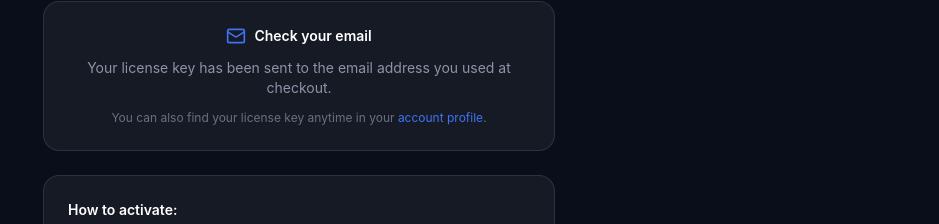
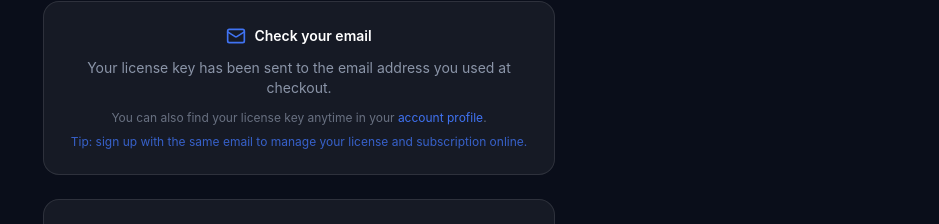
Before and after one commit to alheekmahlib/macbroom-website, a Next.js app: page /thank-you in a window 1280 px wide. Shown: the part 355-579 px from the top of the page, without its empty margins (341-1280 px from the left). Built offline with nearby package versions, Linux system fonts and the light colour scheme; no server answers.

Commit message:
fix: nudge users to sign up with the same checkout email
The license is linked to the email used at checkout (via LS webhook), not
the account. Adding a tip on the thank-you page so users sign up with the
same email to see/manage their license in the profile.

```diff
--- a/src/app/thank-you/page.tsx
+++ b/src/app/thank-you/page.tsx
@@ -63,6 +63,9 @@ function ThankYouContent() {
               account profile
             </Link>
             .
+          </p>
+          <p className="text-xs text-accent/80 mt-2">
+            Tip: sign up with the same email to manage your license and subscription online.
           </p>
         </div>
 
```
